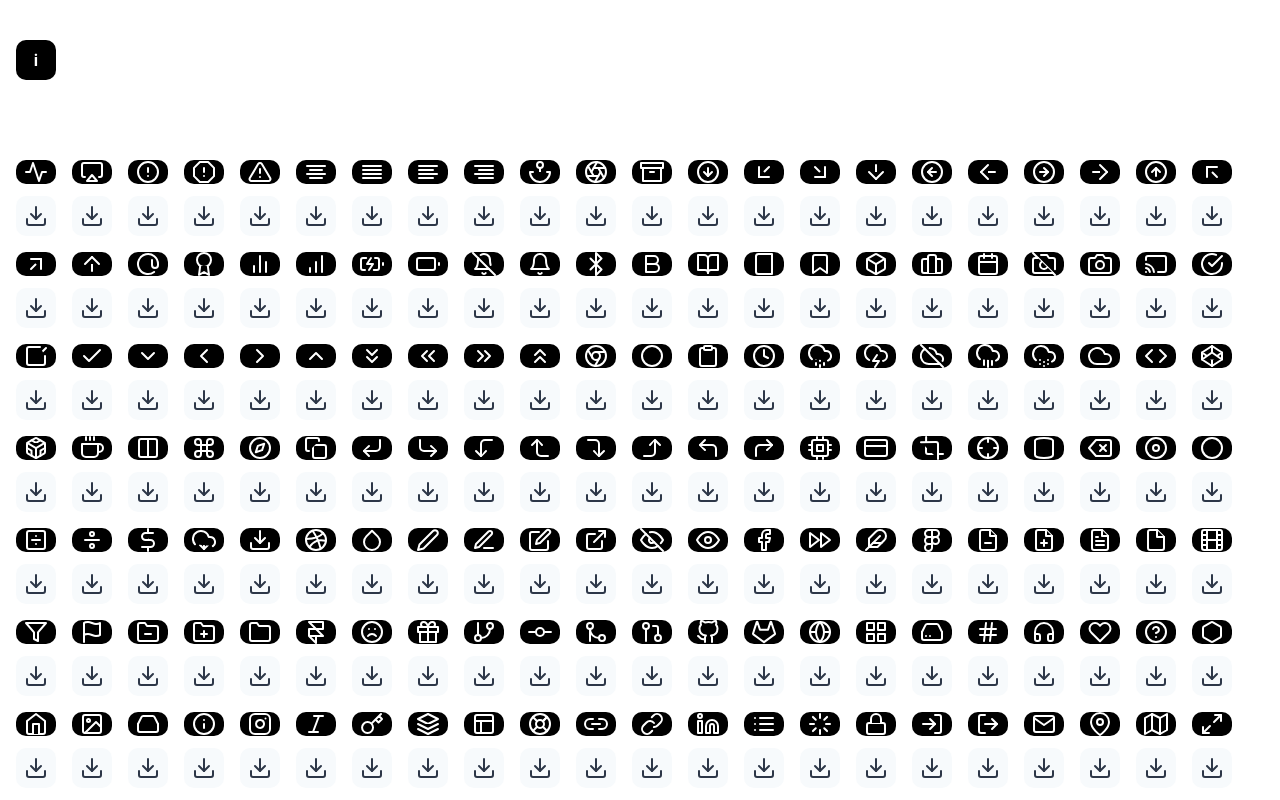
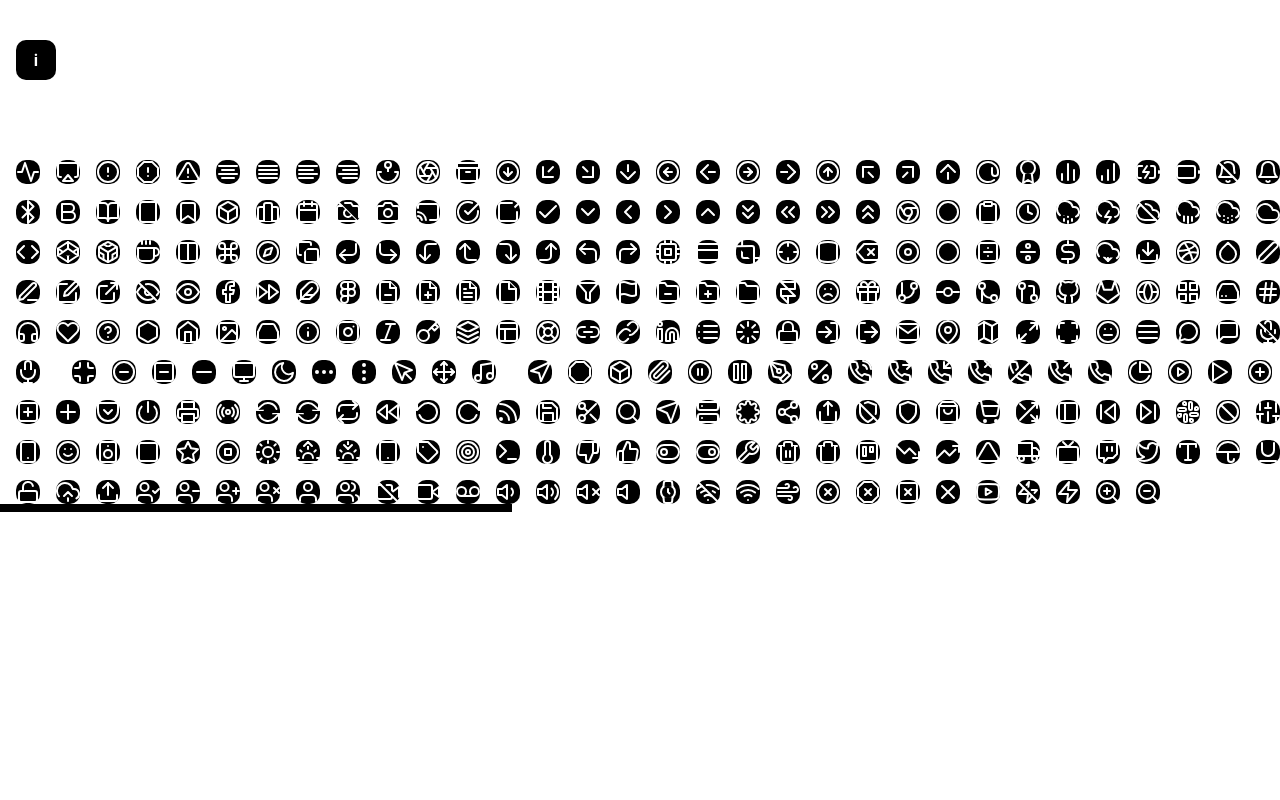
Before and after one commit to JakeCasey/icons, a Next.js app: page / in a window 1280 px wide. Shown: the top 800 px of the page. Built offline with nearby package versions, Linux system fonts and the light colour scheme; what @tailwindcss/ui would draw is missing.

Commit message:
removed download button

```diff
--- a/pages/index.js
+++ b/pages/index.js
@@ -343,16 +343,11 @@ let Icon = ({ downloadIcon, iconName }) => {
     <>
       <div className="mt-4 ml-4">
         <div
+          onClick={() => downloadIcon({ stroke, fill, backgroundColor, icon })}
           style={{ backgroundColor }}
-          className="flex items-center justify-center bg-black rounded-apple h-15 w-15 "
+          className="flex items-center justify-center bg-black cursor-pointer rounded-apple h-15 w-15 "
         >
           <IconSelector icon={iconName} stroke={stroke} fill={fill} />
-        </div>
-        <div
-          onClick={() => downloadIcon({ stroke, fill, backgroundColor, icon })}
-          className="flex items-center justify-center w-10 h-10 mt-3 bg-gray-100 cursor-pointer rounded-apple"
-        >
-          <Download className="text-gray-800" />
         </div>
       </div>
     </>
@@ -373,7 +368,7 @@ let RenderBigIcon = React.forwardRef((props, ref) => {
       className="flex items-center justify-center "
     >
       <IconSelector
-        size={250}
+        size={225}
         icon={activeIcon.icon}
         stroke={activeIcon.stroke}
         fill={activeIcon.fill}
```
